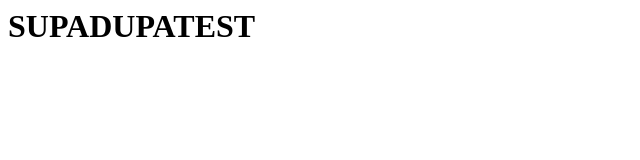
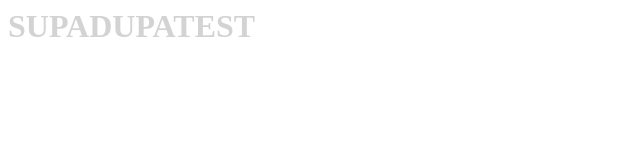
Before and after one commit to Verus188/TestComandGit, a plain HTML site: page index.html in a window 1280 px wide. Shown: the whole page, without its empty margins (0-640 px from the left). Drawn offline with Linux system fonts and the light colour scheme.

Commit message:
add style for h1

```diff
--- a/index.html
+++ b/index.html
@@ -2,6 +2,7 @@
   <head>
     <meta charset="UTF-8" />
     <meta name="viewport" content="width=device-width, initial-scale=1.0" />
+    <link rel="stylesheet" href="style.css" />
     <title>MEGA TEST</title>
   </head>
   <body>
--- /dev/null
+++ b/style.css
@@ -0,0 +1,3 @@
+h1 {
+  color: lightgray;
+}
```
